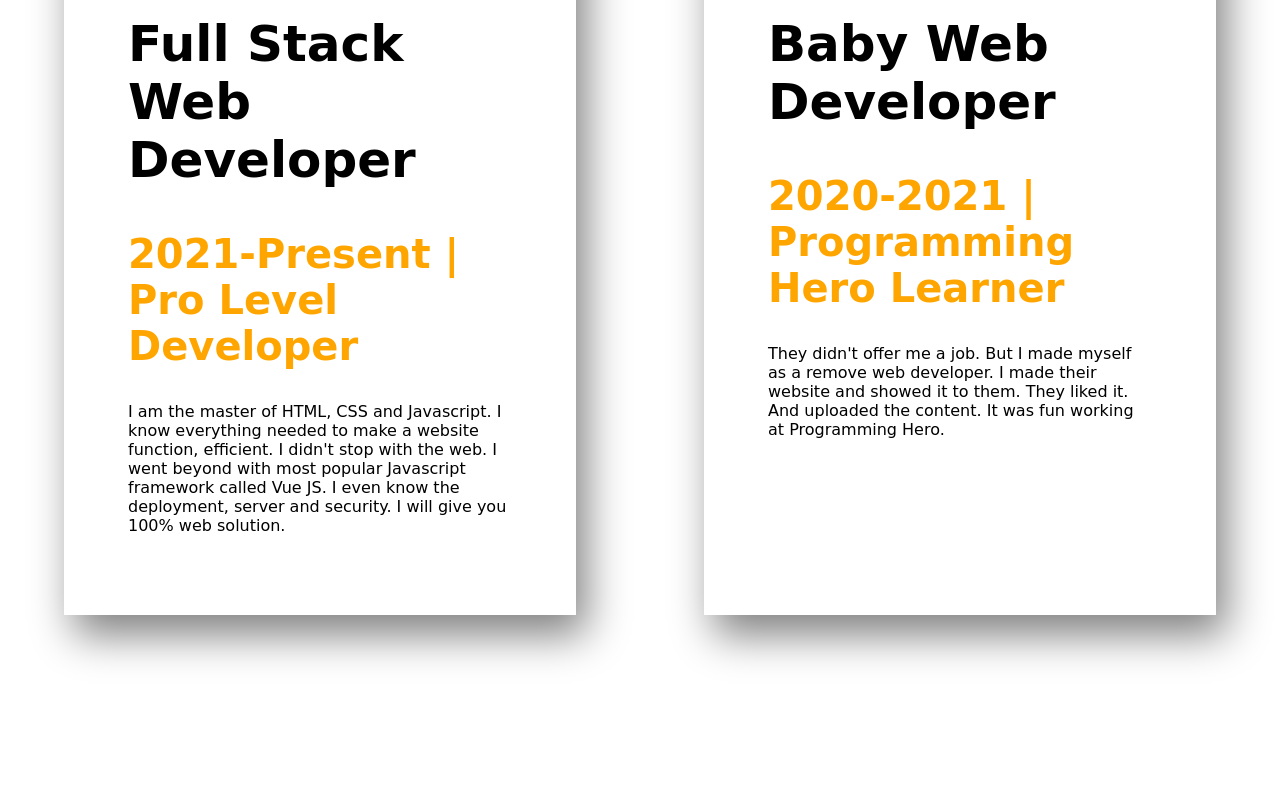
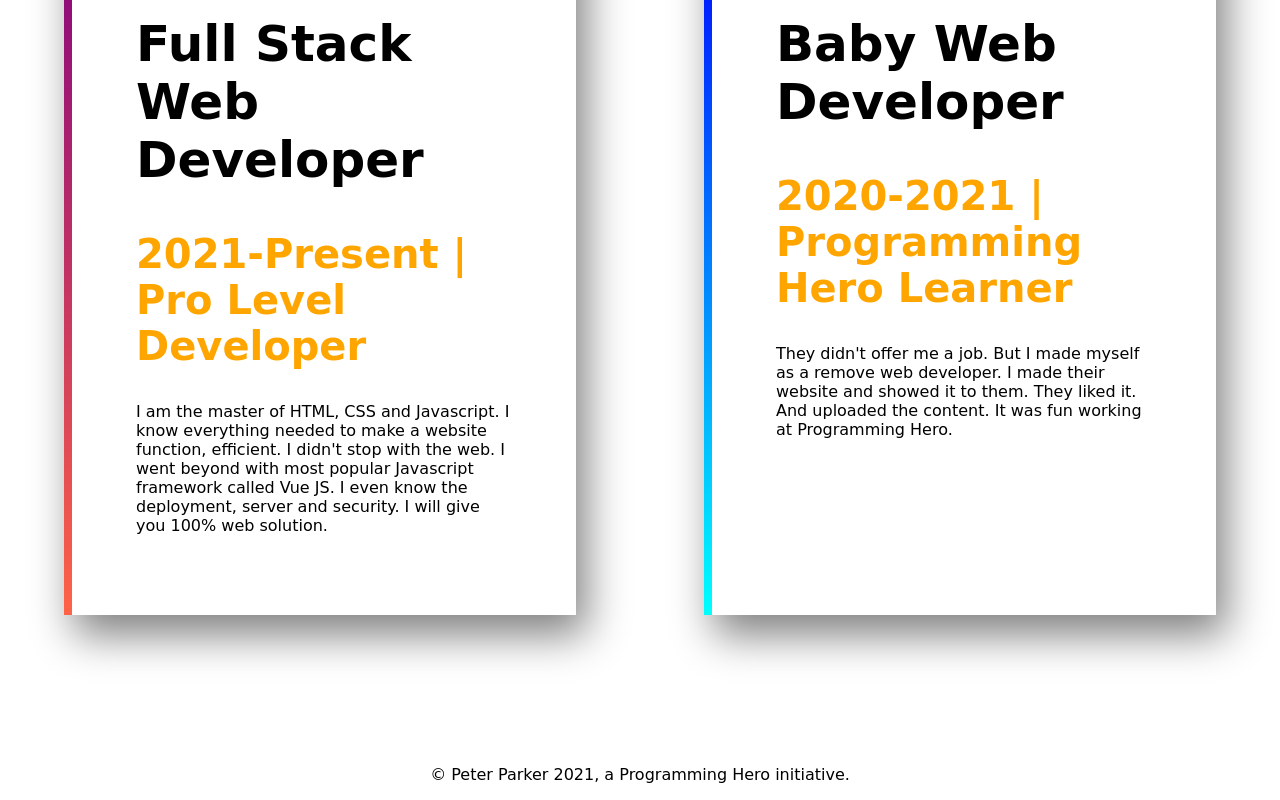
Before and after one commit to iqbalkabirkhan/developer-portfolio, a plain HTML site: page index.html in a window 1280 px wide. Shown: the part 1900-2700 px from the top of the page. Before the commit the page ends 2665 px from the top, so only its background shows below. Drawn offline with Linux system fonts and the light colour scheme; a web font is replaced by a local one.

Commit message:
full-web and baby web

```diff
--- a/index.html
+++ b/index.html
@@ -50,7 +50,7 @@
     <section>
         <h1>Experiences</h1>
         <div class="flexible-container">
-            <div class="half-width experience-item">
+            <div id="full-web" class="half-width experience-item">
                 <h1>Full Stack Web Developer</h1>
                 <h2 class="orange-colour">2021-Present | Pro Level Developer</h2>
                 <p>
@@ -59,7 +59,7 @@
                     Vue JS. I even know the deployment, server and security. I will give you 100% web solution.
                 </p>
             </div>
-            <div class="half-width experience-item">
+            <div id="baby-web" class="half-width experience-item">
                 <h1>Baby Web Developer</h1>
                 <h2 class="orange-colour">
                     2020-2021 | Programming Hero Learner
@@ -71,6 +71,12 @@
             </div>
         </div>
     </section>
+    <footer>
+        <p>
+            © Peter Parker 2021, a Programming Hero initiative.
+        </p>
+    </footer>
 </body>
 
+
 </html>
--- a/style.css
+++ b/style.css
@@ -45,6 +45,19 @@ h2{
     width: 40%;
     margin-left: 5%;
     margin-right: 5%;
-    padding: 5%%;
+    padding: 5%;
     box-shadow: 10px 20px 40px gray;
 }
+#full-web{
+    border-left: 8px solid;
+    border-image: linear-gradient(purple,tomato);
+    border-image-slice: 1;
+}
+#baby-web{
+    border-left: 8px solid;
+    border-image: linear-gradient(blue,cyan);
+    border-image-slice: 1;
+}
+footer p{
+    text-align: center;
+}
```
Also changed, not shown: images/jhankar.png (deleted), images/jhankar2.png (deleted).
